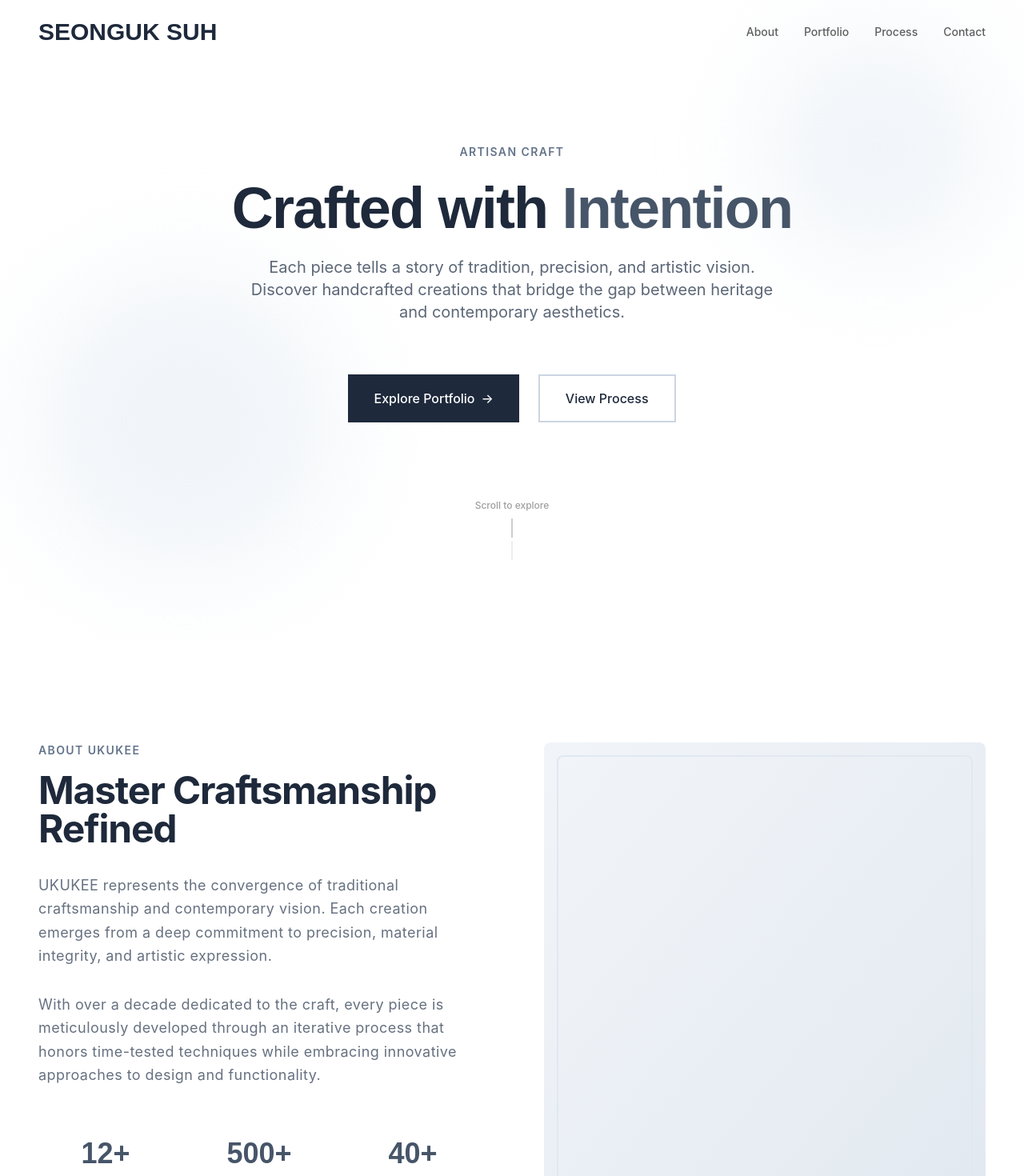
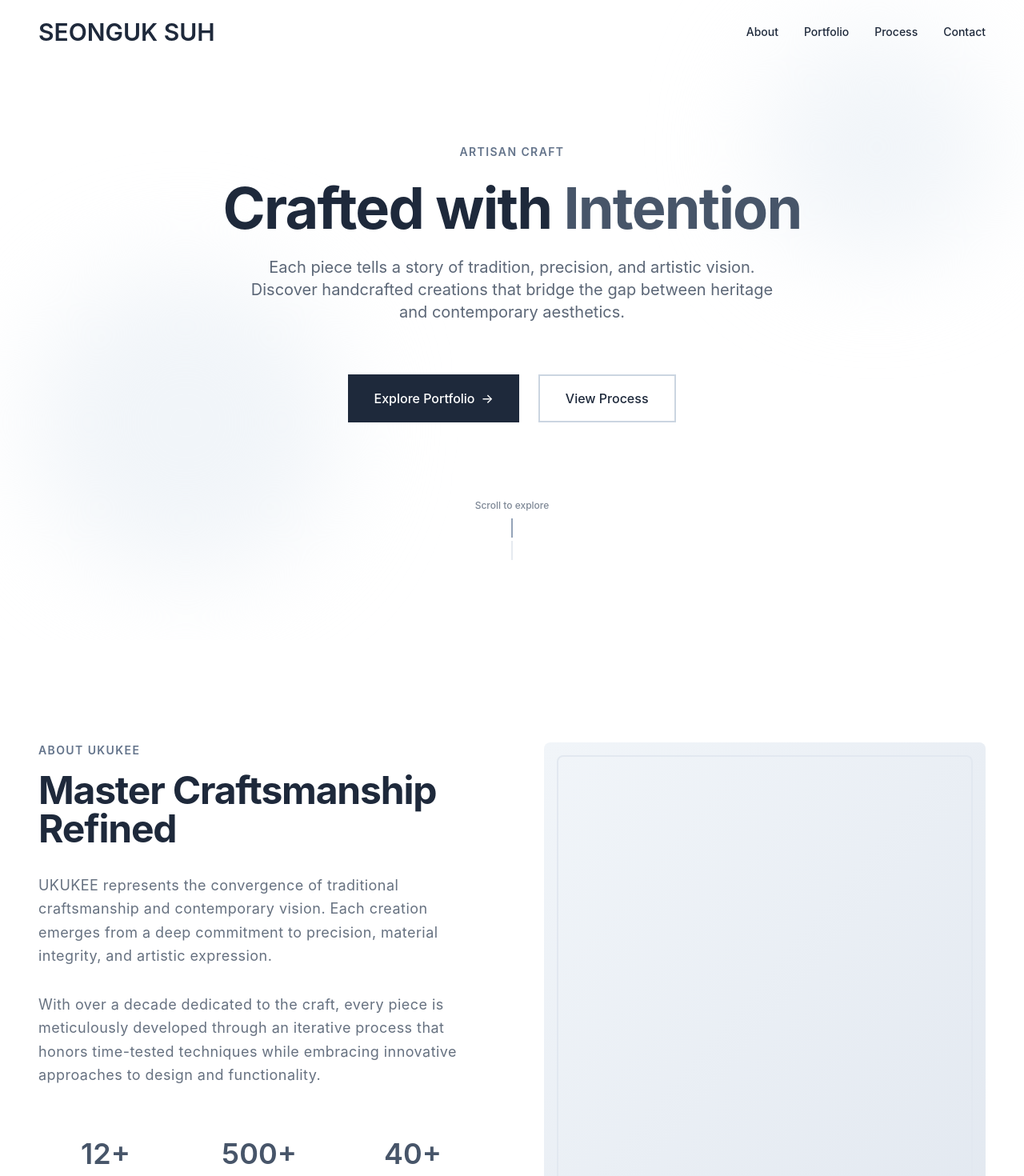
Before and after one commit to Shawnitto/project-ukukee, a React (Vite) app: page / in a window 1280 px wide. Shown: the top 1470 px of the page at 80% size. Built offline with nearby package versions, Linux system fonts and the light colour scheme.

Commit message:
fix: modify theme  color and font

```diff
--- a/src/components/About.tsx
+++ b/src/components/About.tsx
@@ -24,15 +24,15 @@ export default function About() {
 
             <div className="grid grid-cols-3 gap-6 pt-8">
               <div className="text-center">
-                <p className="font-serif text-4xl font-semibold text-slate-600 mb-2">12+</p>
+                <p className="font-sans text-4xl font-semibold text-slate-600 mb-2">12+</p>
                 <p className="font-sans text-sm text-slate-500/60">Years of Experience</p>
               </div>
               <div className="text-center">
-                <p className="font-serif text-4xl font-semibold text-slate-600 mb-2">500+</p>
+                <p className="font-sans text-4xl font-semibold text-slate-600 mb-2">500+</p>
                 <p className="font-sans text-sm text-slate-500/60">Pieces Created</p>
               </div>
               <div className="text-center">
-                <p className="font-serif text-4xl font-semibold text-slate-600 mb-2">40+</p>
+                <p className="font-sans text-4xl font-semibold text-slate-600 mb-2">40+</p>
                 <p className="font-sans text-sm text-slate-500/60">Collections</p>
               </div>
             </div>
@@ -51,7 +51,7 @@ export default function About() {
             {/* Placeholder for image with elegant styling */}
             <div className="w-full h-full flex items-center justify-center rounded-lg bg-gradient-to-br from-white to-slate-100 overflow-hidden">
               <div className="text-center space-y-4">
-                <div className="font-serif text-6xl text-slate-300">✦</div>
+                <div className="font-sans text-6xl text-slate-300">✦</div>
                 <p className="text-slate-500/40 font-sans">Featured Craft Image</p>
               </div>
             </div>
--- a/src/components/Footer.tsx
+++ b/src/components/Footer.tsx
@@ -8,7 +8,7 @@ export default function Footer() {
         <div className="grid grid-cols-1 md:grid-cols-4 gap-12 pb-12 border-b border-slate-200">
           {/* Brand */}
           <div className="space-y-4">
-            <h3 className="font-serif text-2xl font-semibold">SEONGUK SUH</h3>
+            <h3 className="font-sans text-2xl font-semibold">SEONGUK SUH</h3>
             <p className="font-sans text-sm text-slate-500 leading-relaxed">
               Master craftsmanship refined through intention, precision, and artistic vision.
             </p>
--- a/src/components/Header.tsx
+++ b/src/components/Header.tsx
@@ -25,7 +25,7 @@ export default function Header({ scrolled }: HeaderProps) {
       <nav className="container-elegant flex justify-between items-center h-20">
         {/* Logo */}
         <div className="flex items-center">
-          <a href="#" className="font-serif text-3xl font-semibold text-slate-800 hover:text-slate-500 transition-colors duration-300">
+          <a href="#" className="font-sans text-3xl font-semibold text-slate-800 hover:text-slate-500 transition-colors duration-300">
             SEONGUK SUH
           </a>
         </div>
@@ -36,10 +36,10 @@ export default function Header({ scrolled }: HeaderProps) {
             <a
               key={item.name}
               href={item.href}
-              className="font-sans text-sm font-medium text-terra hover:text-amber transition-colors duration-300 relative group"
+              className="font-sans text-sm font-medium text-slate-800 hover:text-slate-600 transition-colors duration-300 relative group"
             >
               {item.name}
-              <span className="absolute bottom-0 left-0 w-0 h-px bg-amber transition-all duration-300 group-hover:w-full"></span>
+              <span className="absolute bottom-0 left-0 w-0 h-px bg-slate-300 transition-all duration-300 group-hover:w-full"></span>
             </a>
           ))}
         </div>
@@ -50,9 +50,9 @@ export default function Header({ scrolled }: HeaderProps) {
           onClick={() => setMobileMenuOpen(!mobileMenuOpen)}
           aria-label="Toggle menu"
         >
-          <span className={`h-0.5 w-6 bg-terra transition-all duration-300 ${mobileMenuOpen ? 'rotate-45 translate-y-2' : ''}`}></span>
-          <span className={`h-0.5 w-6 bg-terra transition-all duration-300 ${mobileMenuOpen ? 'opacity-0' : ''}`}></span>
-          <span className={`h-0.5 w-6 bg-terra transition-all duration-300 ${mobileMenuOpen ? '-rotate-45 -translate-y-2' : ''}`}></span>
+          <span className={`h-0.5 w-6 bg-slate-800 transition-all duration-300 ${mobileMenuOpen ? 'rotate-45 translate-y-2' : ''}`}></span>
+          <span className={`h-0.5 w-6 bg-slate-800 transition-all duration-300 ${mobileMenuOpen ? 'opacity-0' : ''}`}></span>
+          <span className={`h-0.5 w-6 bg-slate-800 transition-all duration-300 ${mobileMenuOpen ? '-rotate-45 -translate-y-2' : ''}`}></span>
         </button>
 
         {/* Mobile Navigation */}
@@ -63,7 +63,7 @@ export default function Header({ scrolled }: HeaderProps) {
                 <a
                   key={item.name}
                   href={item.href}
-                  className="font-sans text-sm font-medium text-terra hover:text-amber transition-colors duration-300"
+                  className="font-sans text-sm font-medium text-slate-800 hover:text-slate-600 transition-colors duration-300"
                   onClick={() => setMobileMenuOpen(false)}
                 >
                   {item.name}
--- a/src/components/Hero.tsx
+++ b/src/components/Hero.tsx
@@ -20,7 +20,7 @@ export default function Hero() {
             <p className="font-sans text-sm font-semibold text-slate-500 tracking-widest uppercase mb-6">
               Artisan Craft
             </p>
-            <h1 className="font-serif text-5xl md:text-6xl lg:text-7xl text-slate-800 mb-6 leading-tight">
+            <h1 className="font-sans text-5xl md:text-6xl lg:text-7xl text-slate-800 mb-6 leading-tight">
               Crafted with <span className="text-slate-600">Intention</span>
             </h1>
             <p className="font-sans text-lg md:text-xl text-slate-700/80 max-w-2xl mx-auto leading-relaxed">
@@ -40,10 +40,10 @@ export default function Hero() {
           {/* Scroll Indicator */}
           <div className={`flex justify-center pt-16 transition-all duration-1000 delay-500 ${showContent ? 'opacity-100' : 'opacity-0'}`}>
             <div className="flex flex-col items-center space-y-2 group cursor-pointer">
-              <p className="text-xs font-sans font-medium text-terra/60 group-hover:text-terra transition-colors">Scroll to explore</p>
+              <p className="text-xs font-sans font-medium text-slate-600/70 group-hover:text-slate-800 transition-colors">Scroll to explore</p>
               <div className="flex flex-col items-center gap-1">
-                <span className="block w-0.5 h-6 bg-terra/30 group-hover:bg-terra transition-colors"></span>
-                <span className="block w-0.5 h-6 bg-terra/20 group-hover:bg-terra/60 transition-colors animate-pulse"></span>
+                <span className="block w-0.5 h-6 bg-slate-400 group-hover:bg-slate-800 transition-colors"></span>
+                <span className="block w-0.5 h-6 bg-slate-300 group-hover:bg-slate-600 transition-colors animate-pulse"></span>
               </div>
             </div>
           </div>
--- a/src/components/Portfolio.tsx
+++ b/src/components/Portfolio.tsx
@@ -101,7 +101,7 @@ export default function Portfolio() {
                 <div className="relative h-80 overflow-hidden bg-gradient-to-br from-white to-slate-100 rounded-lg hover-lift">
                   <div className="w-full h-full flex items-center justify-center">
                     <div className="text-center">
-                      <div className="font-serif text-5xl text-slate-300 mb-2">◆</div>
+                      <div className="font-sans text-5xl text-slate-300 mb-2">◆</div>
                       <p className="text-slate-500/40 font-sans text-sm">{item.category}</p>
                     </div>
                   </div>
@@ -117,7 +117,7 @@ export default function Portfolio() {
                 {/* Content */}
                 <div className="space-y-2">
                   <p className="text-xs font-sans font-semibold text-slate-500 uppercase tracking-wider">{item.category} • {item.year}</p>
-                  <h3 className="font-serif text-xl text-slate-800 group-hover:text-slate-600 transition-colors duration-300">
+                  <h3 className="font-sans text-xl text-slate-800 group-hover:text-slate-600 transition-colors duration-300">
                     {item.title}
                   </h3>
                   <p className="text-sm text-slate-600/80 leading-relaxed">
--- a/src/index.css
+++ b/src/index.css
@@ -74,6 +74,8 @@
 .hover-lift:hover {
   transform: translateY(-8px);
   box-shadow: 0 20px 40px rgba(0, 0, 0, 0.15);
+}
+
 /* Elegant line break */
 .divider {
   @apply h-px bg-gradient-to-r from-transparent via-slate-300 to-transparent opacity-30;
@@ -83,4 +85,3 @@
 ::selection {
   @apply bg-slate-300 text-slate-900;
 }
-}
--- a/tailwind.config.js
+++ b/tailwind.config.js
@@ -7,13 +7,13 @@ export default {
   theme: {
     extend: {
       colors: {
-        cream: '#f4f4f4',
-        gold: '#b0b0b0',
-        amber: '#8f8f8f',
-        terra: '#5f5f5f',
-        bronze: '#3f3f3f',
-        rust: '#1f1f1f',
-        warm: '#6f6f6f',
+        cream: '#ffffff',
+        gold: '#e5e7eb',
+        amber: '#d1d5db',
+        terra: '#9ca3af',
+        bronze: '#6b7280',
+        rust: '#4b5563',
+        warm: '#374151',
       },
       fontFamily: {
         serif: ['Poppins', 'sans-serif'],
```
Also changed, not shown: src/components/Contact.tsx (+8 -8 lines), src/components/Process.tsx (+6 -6 lines).
